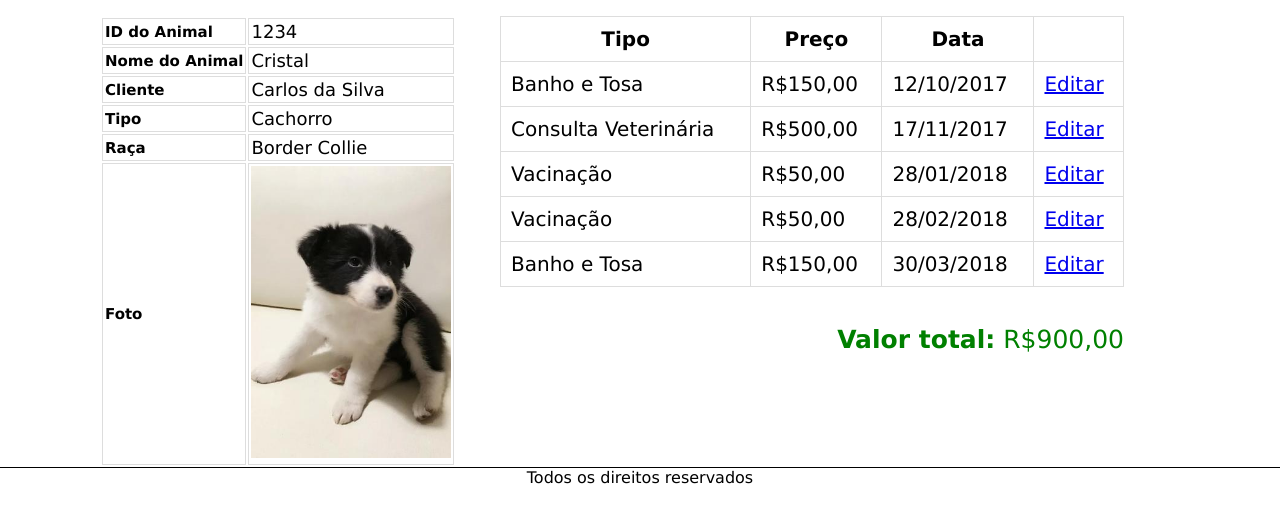
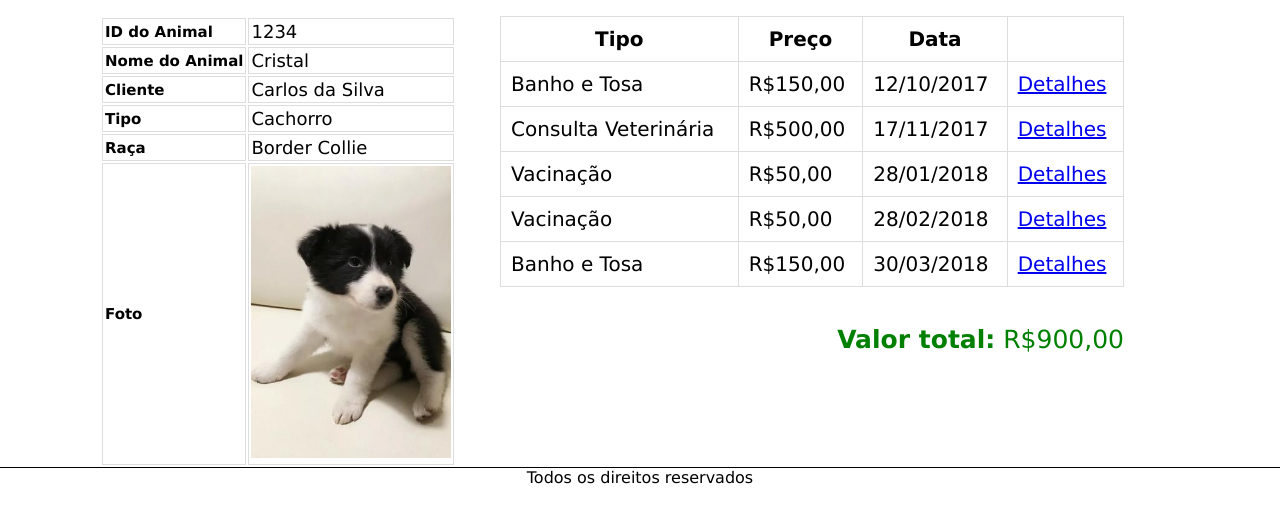
Before and after one commit to LoppA/WebDev, a plain HTML site: page T1/detalhes_animal.html in a window 1280 px wide. Shown: the part 280-800 px from the top of the page. Drawn offline with Linux system fonts and the light colour scheme.

Commit message:
Editar->Detalhes

```diff
--- a/T1/detalhes_animal.html
+++ b/T1/detalhes_animal.html
@@ -85,31 +85,31 @@
 					<td>Banho e Tosa</td>
 					<td>R$150,00</td>
 					<td>12/10/2017</td>
-					<td><a href="#">Editar</a></td>
+					<td><a href="#">Detalhes</a></td>
 				</tr>
 				<tr>
 					<td>Consulta Veterinária</td>
 					<td>R$500,00</td>
 					<td>17/11/2017</td>
-					<td><a href="#">Editar</a></td>
+					<td><a href="#">Detalhes</a></td>
 				</tr>
 				<tr>
 					<td>Vacinação</td>
 					<td>R$50,00</td>
 					<td>28/01/2018</td>
-					<td><a href="#">Editar</a></td>
+					<td><a href="#">Detalhes</a></td>
 				</tr>
 				<tr>
 					<td>Vacinação</td>
 					<td>R$50,00</td>
 					<td>28/02/2018</td>
-					<td><a href="#">Editar</a></td>
+					<td><a href="#">Detalhes</a></td>
 				</tr>
 				<tr>
 					<td>Banho e Tosa</td>
 					<td>R$150,00</td>
 					<td>30/03/2018</td>
-					<td><a href="#">Editar</a></td>
+					<td><a href="#">Detalhes</a></td>
 				</tr>
 			</table>
 			<br><br>
```
